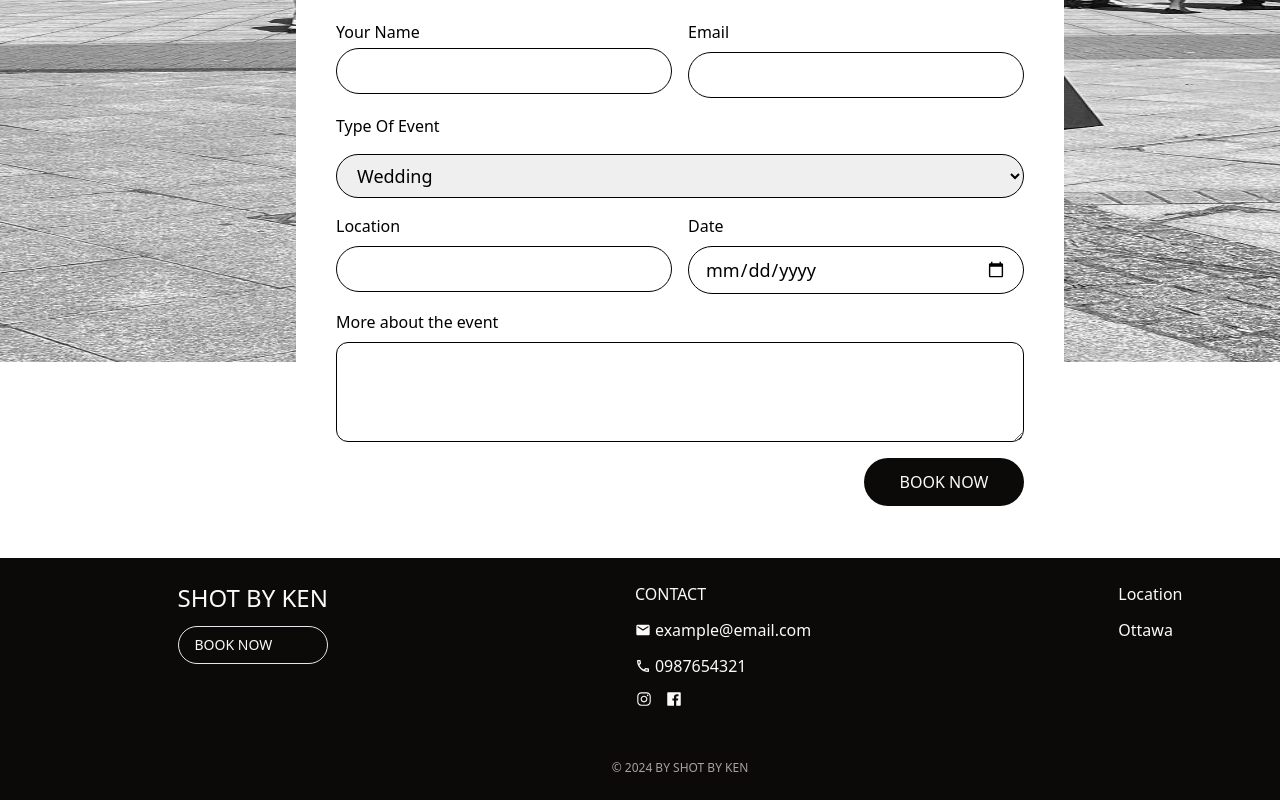
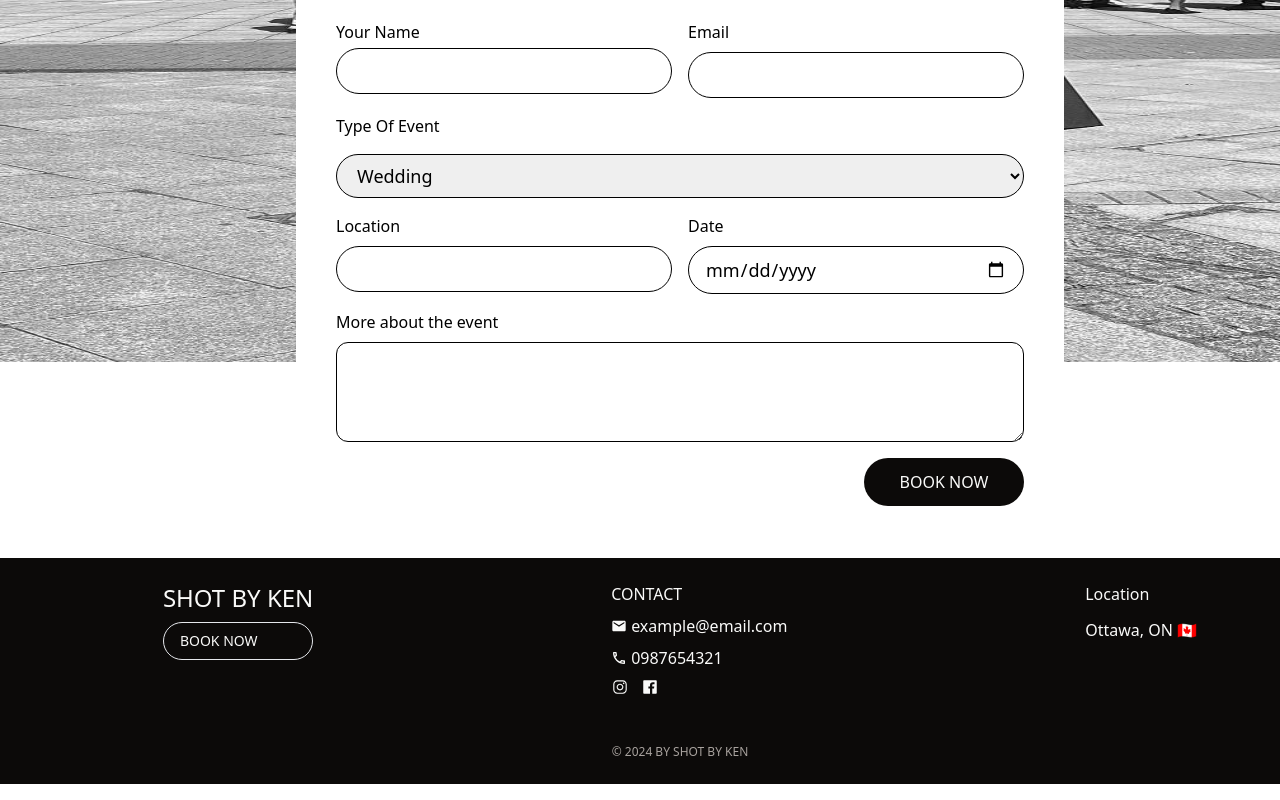
Before and after one commit to Ifefolarin/shot-by-ken, a React (Vite) app: page /contact in a window 1280 px wide. Shown: the part 438-1238 px from the top of the page. Built offline with nearby package versions, Linux system fonts and the light colour scheme.

Commit message:
Update Footer

```diff
--- a/src/ui/Footer.jsx
+++ b/src/ui/Footer.jsx
@@ -6,15 +6,15 @@ import { IoLogoFacebook, IoLogoInstagram } from "react-icons/io";
 function Footer() {
   return (
     <div className="flex flex-col gap-4 px-6 py-6 bg-stone-950 text-stone-50">
-      <div className="flex flex-col justify-around sm:flex-row">
-        <div className="flex flex-col gap-3">
+      <div className="flex flex-col justify-around gap-5 sm:flex-row">
+        <div className="flex flex-col gap-2">
           <Logo />
           <Button type="small" to="/contact">
             Book now
           </Button>
         </div>
 
-        <div className="flex flex-col gap-3">
+        <div className="flex flex-col gap-2">
           <h2 className="uppercase ">Contact</h2>
           <p className="flex items-center gap-1">
             {" "}
@@ -38,7 +38,7 @@ function Footer() {
         </div>
         <div className="flex flex-col gap-3">
           <h2>Location</h2>
-          <p>Ottawa</p>
+          <p>Ottawa, ON 🇨🇦</p>
         </div>
       </div>
 
```
